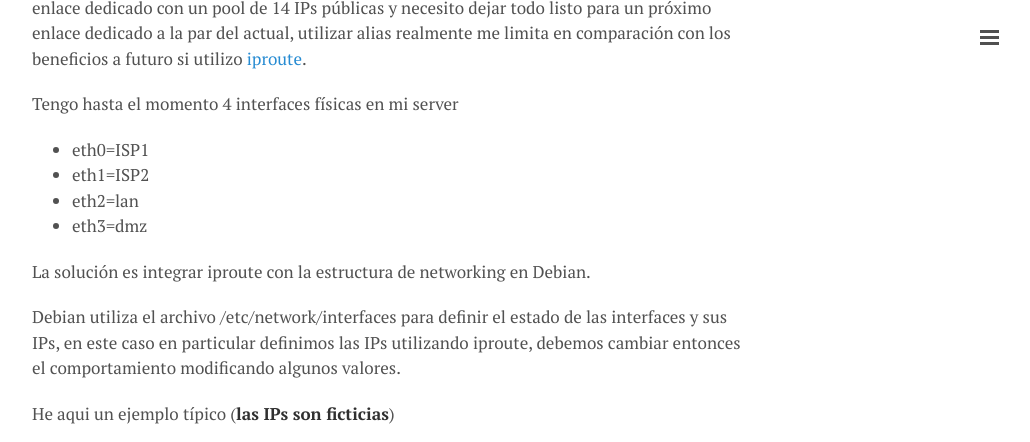
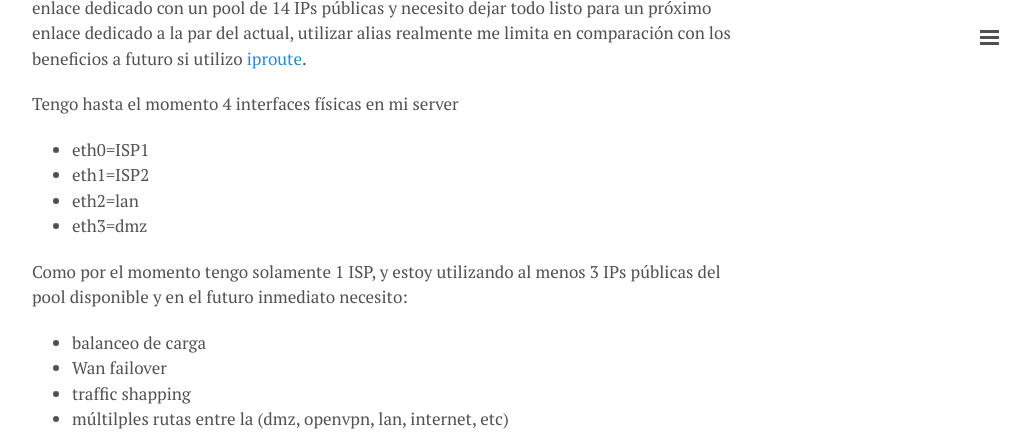
Before and after one commit to Mstaaravin/mstaaravin.github.io, a Jekyll site: the page built from _posts/2011-03-11-multiples-ips-utilizando-iproute-en-debian.md, in a window 1280 px wide and 900 px high, scrolled down 408 px, cut to the strip 0-442 px from the top of the window. Shown: the whole strip, without its empty margins (248-1278 px from the left). Built offline with Jekyll 4.4.1, drawn with Linux system fonts in a browser that asks for light colours; comment, search, counter and statistics services are not loaded.

Commit message:
content added

```diff
--- a/_posts/2011-03-11-multiples-ips-utilizando-iproute-en-debian.md
+++ b/_posts/2011-03-11-multiples-ips-utilizando-iproute-en-debian.md
@@ -23,6 +23,13 @@ Tengo hasta el momento 4 interfaces físicas en mi server
  * eth2=lan
  * eth3=dmz
 
+Como por el momento tengo solamente 1 ISP, y estoy utilizando al menos 3 IPs públicas del pool disponible y en el futuro inmediato necesito:
+
+ * balanceo de carga
+ * Wan failover
+ * traffic shapping
+ * múltilples rutas entre la (dmz, openvpn, lan, internet, etc)
+
 La solución es integrar iproute con la estructura de networking en Debian.
 
 Debian utiliza el archivo /etc/network/interfaces para definir el estado de las interfaces y sus IPs, en este caso en particular definimos las IPs utilizando iproute,
```
